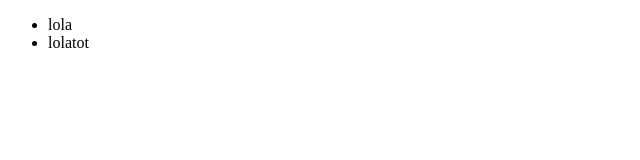
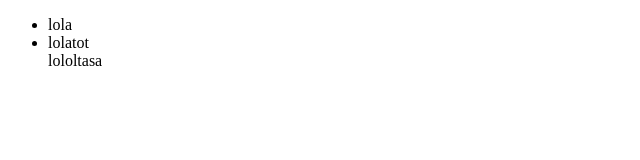
Before and after one commit to spyamine/gitText, a plain HTML site: page index2.html in a window 1280 px wide. Shown: the full height of the page, 0-640 px from the left. Drawn offline with Linux system fonts and the light colour scheme.

Commit message:
added text in index2.html

```diff
--- a/index2.html
+++ b/index2.html
@@ -8,6 +8,8 @@
 	<li>lola</li>
 	<li>lolatot</li>
 
+	lololtasa
+
 </ul>
 </body>
 </html>
```
